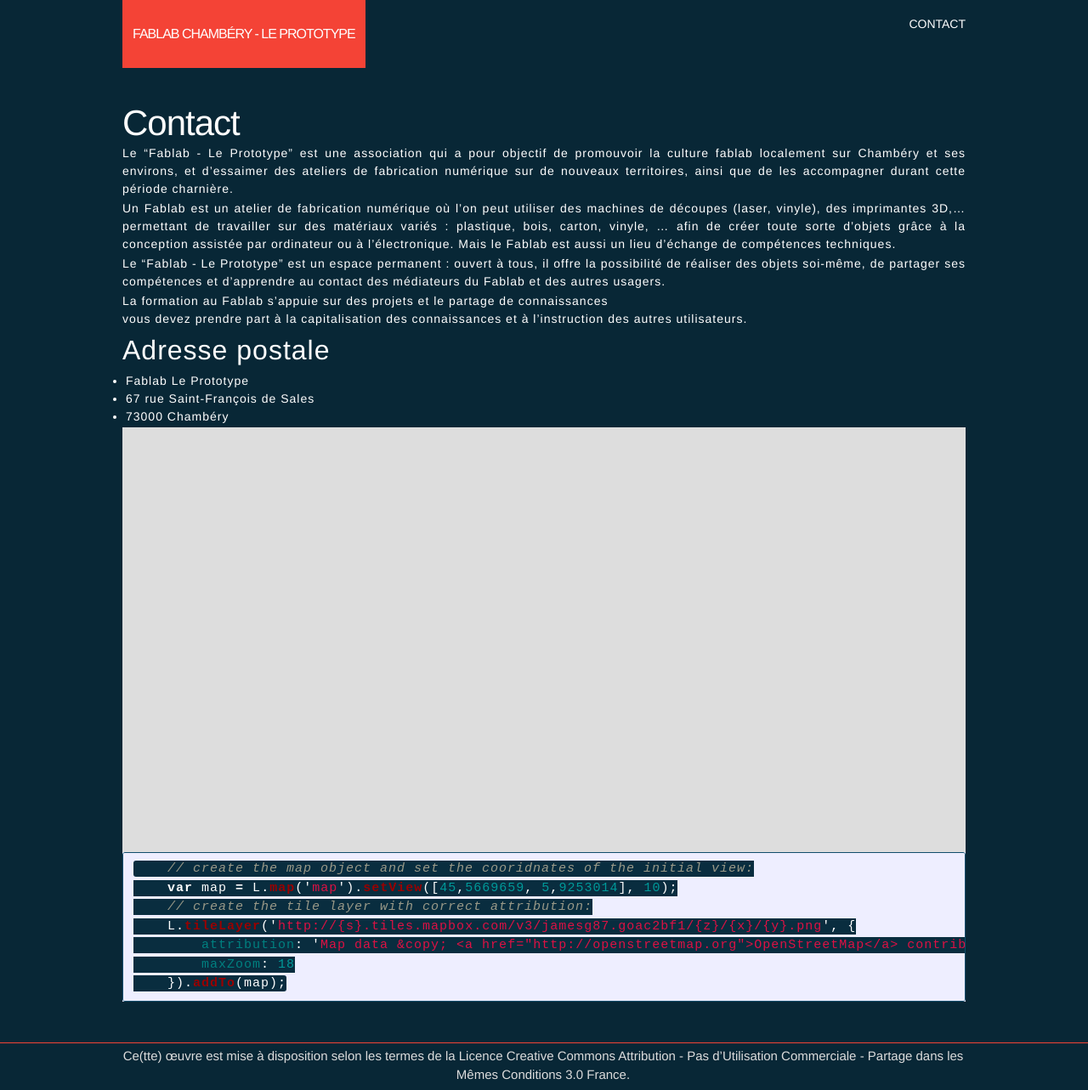
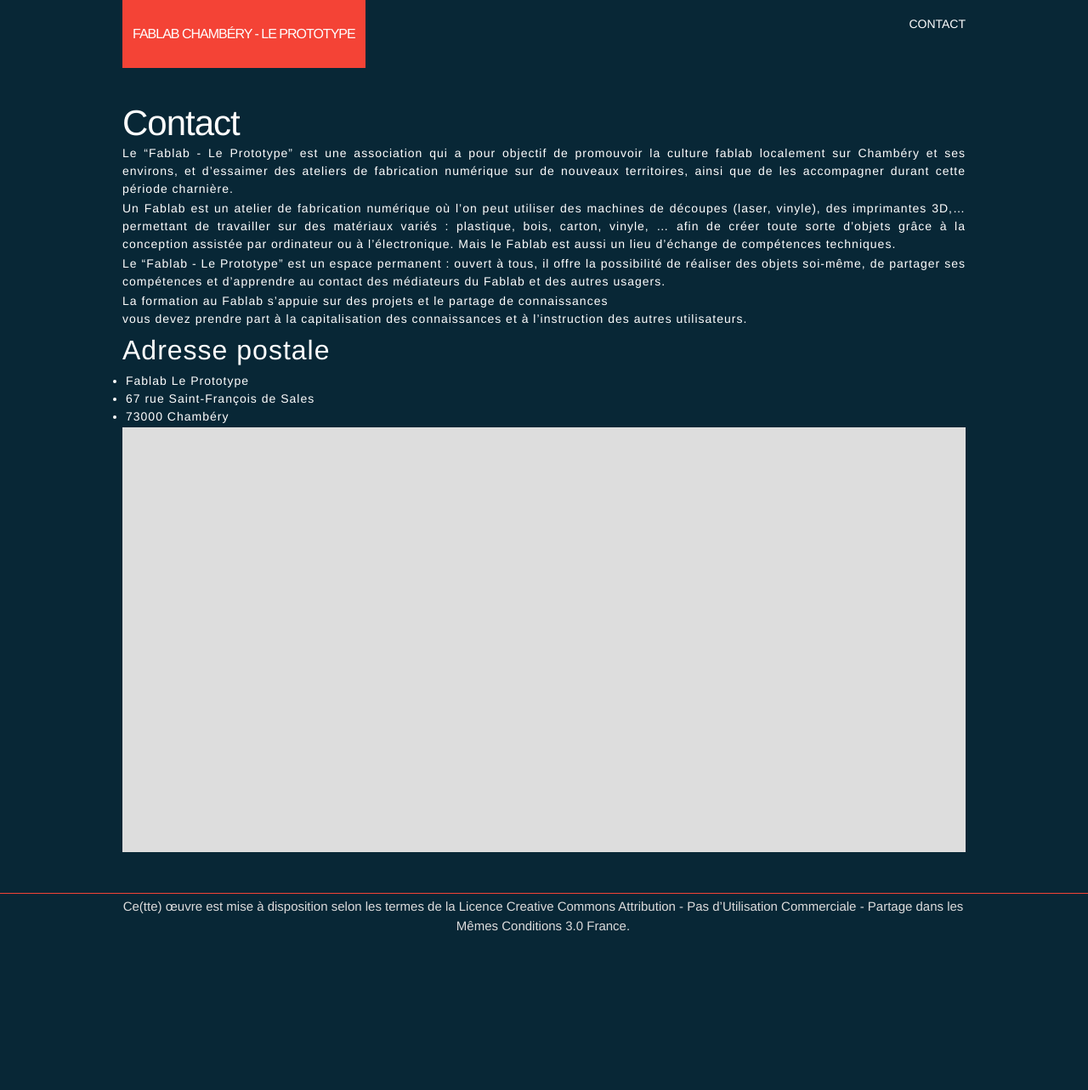
Before and after one commit to fablab-leprototype/fablab-leprototype.github.io, a Jekyll site: the page built from about.md, in a window 1280 px wide. Shown: the whole page at 85% size. Built offline with Jekyll 4.4.1, drawn with Linux system fonts in a browser that asks for light colours; nearby versions of some CDN libraries; after the commit the page ends 1107 px from its top, so only the background shows below that.

Commit message:
deleted map
:(

````diff
--- a/about.md
+++ b/about.md
@@ -30,13 +30,3 @@ l’instruction des autres utilisateurs.
 * 73000 Chambéry
 
 <div id="map" class="map leaflet-container" style="height: 500px; position:relative;"></div>
-
-```javascript
-    // create the map object and set the cooridnates of the initial view:
-    var map = L.map('map').setView([45,5669659, 5,9253014], 10);
-    // create the tile layer with correct attribution:
-    L.tileLayer('http://{s}.tiles.mapbox.com/v3/jamesg87.goac2bf1/{z}/{x}/{y}.png', {
-        attribution: 'Map data &copy; <a href="http://openstreetmap.org">OpenStreetMap</a> contributors, <a href="http://creativecommons.org/licenses/by-sa/2.0/">CC-BY-SA</a>, Imagery © <a href="http://mapbox.com">Mapbox</a>',
-        maxZoom: 18
-    }).addTo(map);
-```
````
